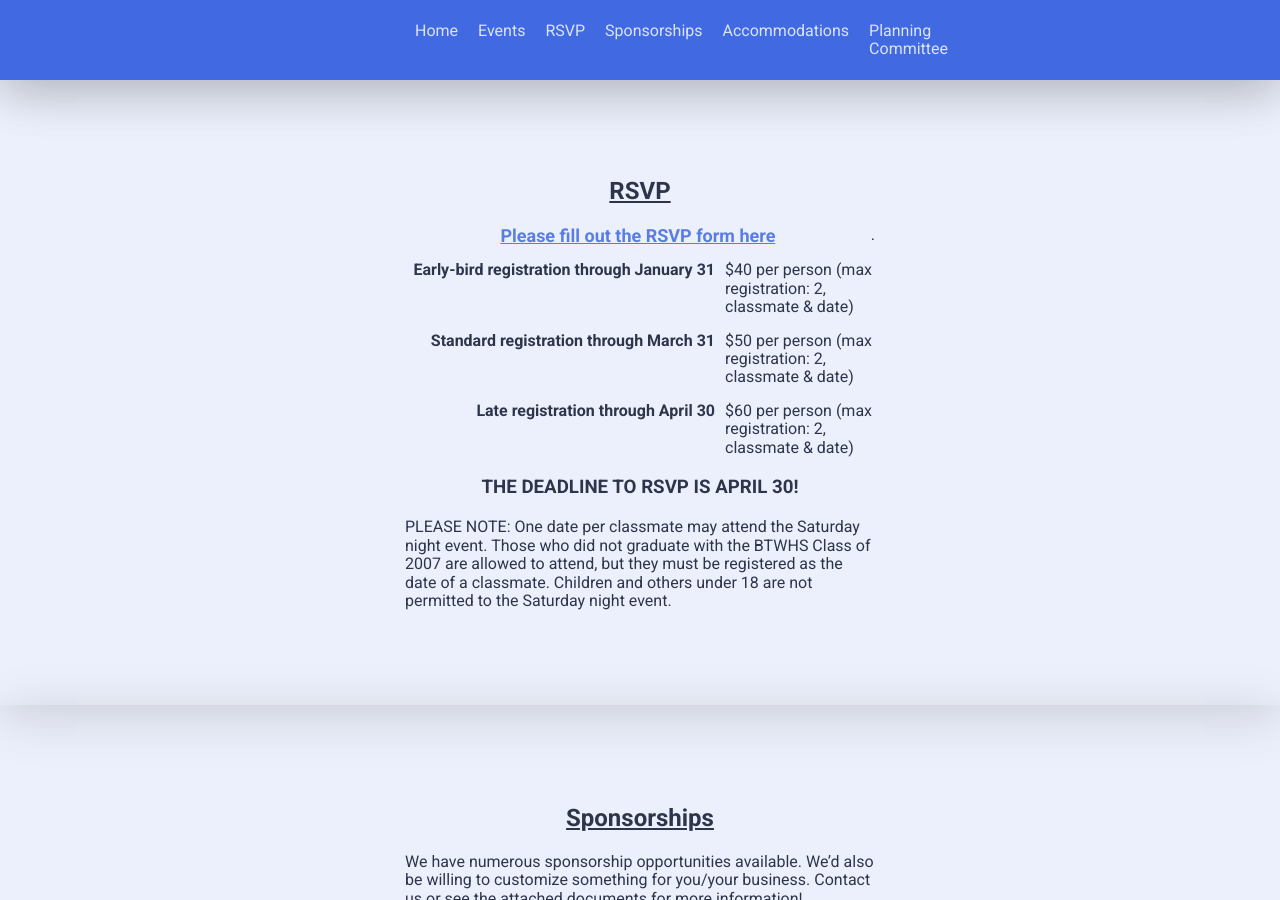
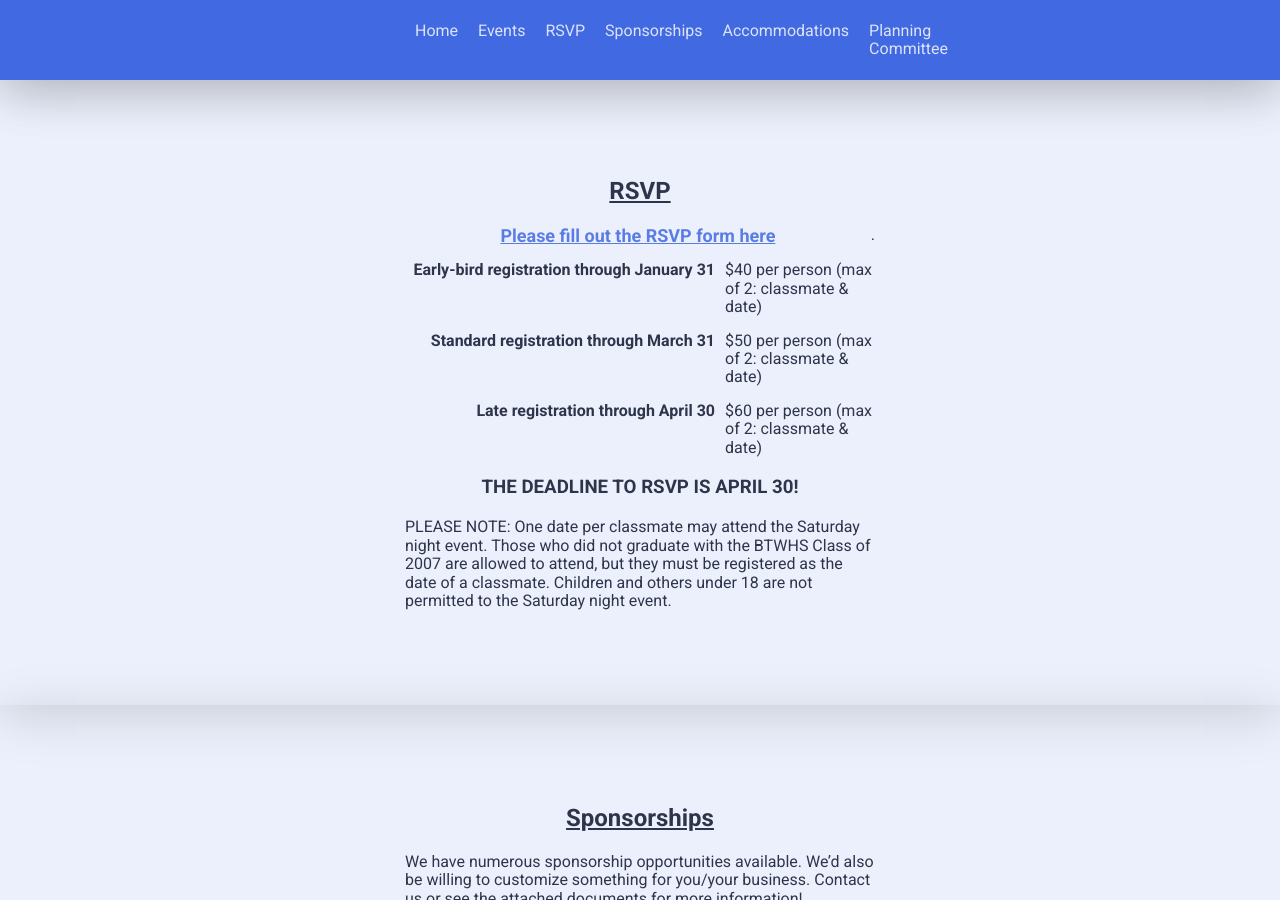
Before and after one commit to bookertwhs2007/bookertwhs, a Jekyll site: the page built from index.html, in a window 1280 px wide and 900 px high, scrolled down 2014 px. Built offline with Jekyll 4.4.1, drawn with Linux system fonts in a browser that asks for light colours; nearby versions of some CDN libraries.

Commit message:
Updated Rsvp

```diff
--- a/_sections/rsvp.markdown
+++ b/_sections/rsvp.markdown
@@ -10,13 +10,13 @@ class: rsvp
 [Please fill out the RSVP form here](https://docs.google.com/forms/d/e/1FAIpQLScq25zgb1W7tywR07IzCfnkXQijtyeBlukhd6kkKx23QqVJ0w/viewform).
 
 **Early-bird registration through January 31**
-$40 per person (max registration: 2, classmate & date)
+$40 per person (max of 2: classmate & date)
 
 **Standard registration through March 31**
-$50 per person (max registration: 2, classmate & date)
+$50 per person (max of 2: classmate & date)
 
 **Late registration through April 30**
-$60 per person (max registration: 2, classmate & date)
+$60 per person (max of 2: classmate & date)
 
 
 ### THE DEADLINE TO RSVP IS APRIL 30!
```
